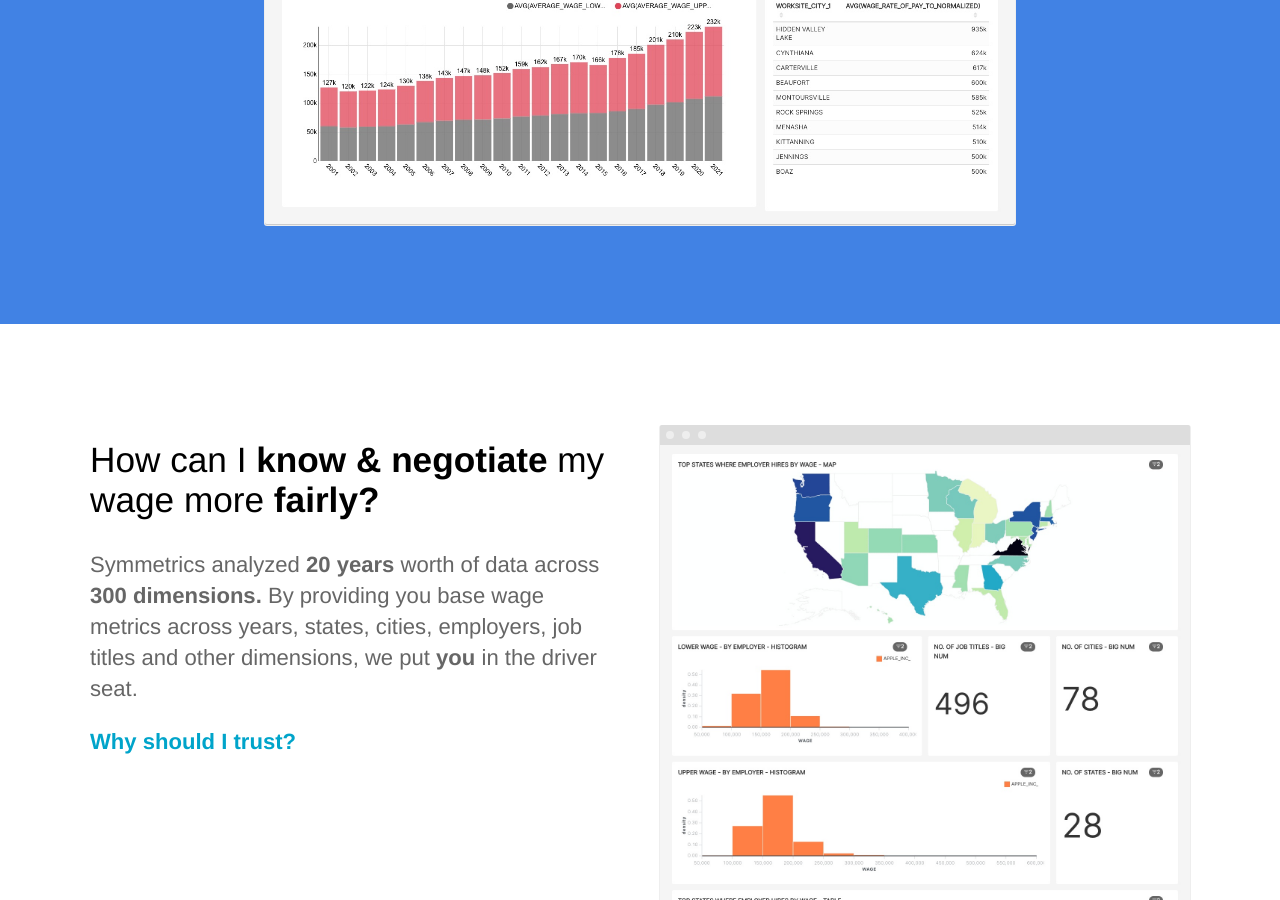
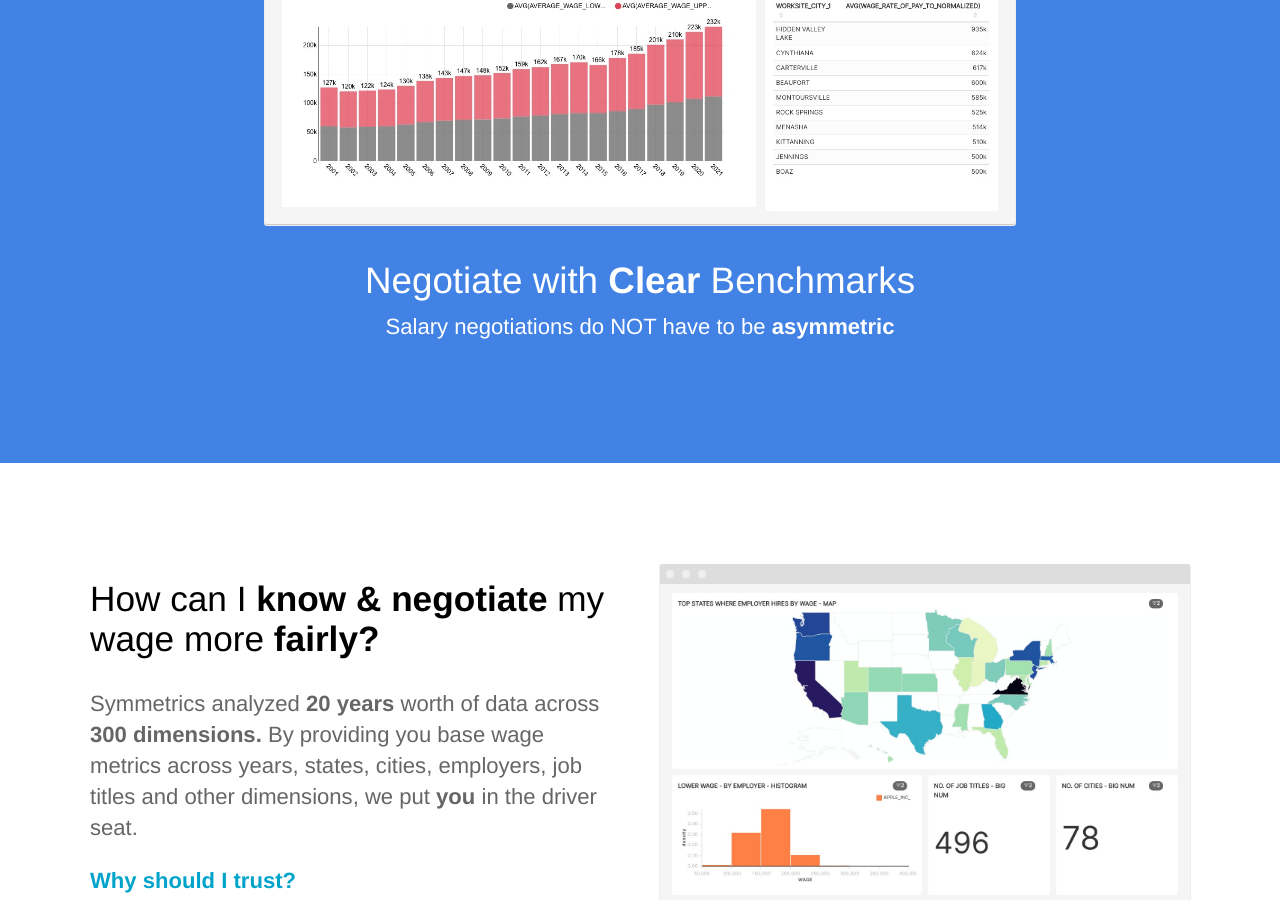
Before and after one commit to techsparksguru/symmetrics.github.io, a Jekyll site: the page built from index.html, in a window 1280 px wide and 900 px high, scrolled down 1223 px. Built offline with Jekyll 4.4.1, drawn with Linux system fonts in a browser that asks for light colours.

Commit message:
minor content update

```diff
--- a/index.html
+++ b/index.html
@@ -15,6 +15,10 @@ description: Helps bring fairness to the matching process among job seekers, rec
 		<div>
 			<img src="{{ site.baseurl }}/images/inf-high-skilled-dashboard.jpg" alt="Screenshot"  class="screenshot editable" />
 		</div>
+		<br>
+		<br>
+		<h1 class="editable">Negotiate with <strong>Clear</strong> Benchmarks</h1>
+		<p class="subtext editable">Salary negotiations do NOT have to be <strong>asymmetric</strong></p>
 	</div>
 </section>
 
```
